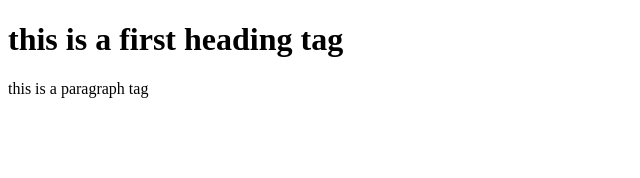
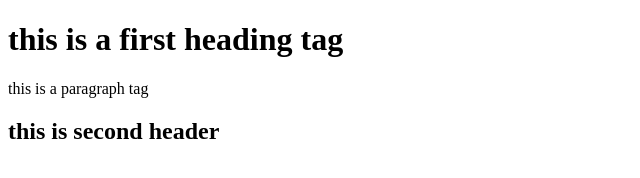
Before and after one commit to Aravind-pendyala24/Sept26pratice, a plain HTML site: page index.html in a window 1280 px wide. Shown: the whole page, without its empty margins (0-640 px from the left). Drawn offline with Linux system fonts and the light colour scheme.

Commit message:
Added changes to all files

```diff
--- a/index.html
+++ b/index.html
@@ -9,5 +9,6 @@
 <body>
     <h1>this is a first heading tag </h1>
     <p> this is a paragraph tag</p>
+    <h2>this is second header</h2>
 </body>
 </html>
--- a/style.css
+++ b/style.css
@@ -5,3 +5,7 @@ body{
 h1{
 font-size: 40px;
 }
+
+h2{
+    font-size:32px;
+}
```
Also changed, not shown: 1 other file.
